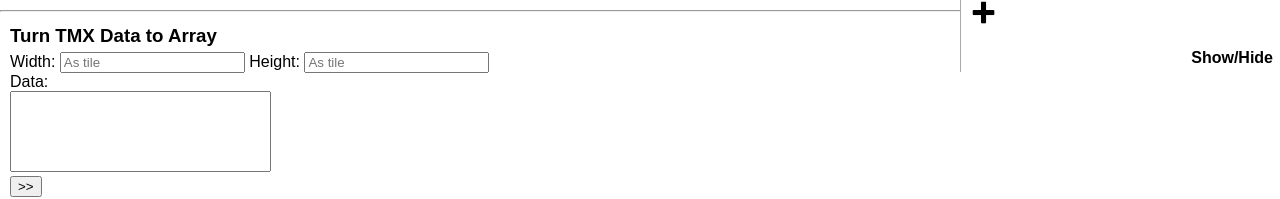
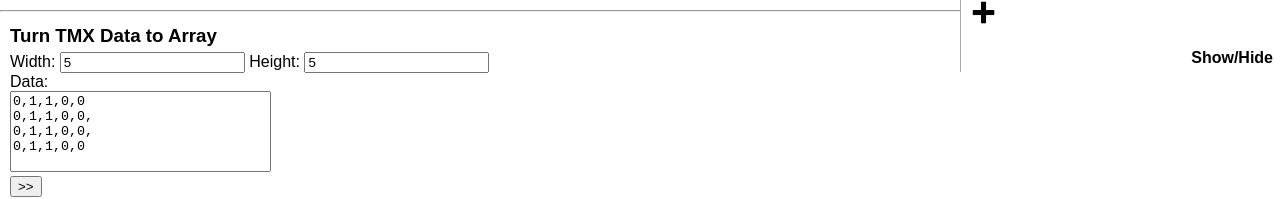
Before and after one commit to egebilecen/tileset-helper, a plain HTML site: page index.html in a window 1280 px wide. Shown: the part 728-927 px from the top of the page. Drawn offline with Linux system fonts and the light colour scheme.

Commit message:
added example

```diff
--- a/index.html
+++ b/index.html
@@ -53,16 +53,19 @@
             <h3 style="margin:0;margin-bottom:5px;">Turn TMX Data to Array</h3>
             <label>
                 Width:
-                <input type="text" name="tmx_to_array_width" placeholder="As tile">
+                <input type="text" name="tmx_to_array_width" placeholder="As tile" value="5" onfocus="this.select()">
             </label>
 
             <label>
                 Height:
-                <input type="text" name="tmx_to_array_height" placeholder="As tile">
+                <input type="text" name="tmx_to_array_height" placeholder="As tile" value="5" onfocus="this.select()">
             </label>
             <div style="display:block;">
                 Data:<br />
-                <textarea name="tmx_to_array_data" cols="30" rows="5" style="resize:none;"></textarea>
+                <textarea name="tmx_to_array_data" cols="30" rows="5" style="resize:none;" onfocus="this.select()">0,1,1,0,0
+0,1,1,0,0,
+0,1,1,0,0,
+0,1,1,0,0</textarea>
             </div>
             <button onclick="TMXtoArrayData()">>></button>
         </div>
```
